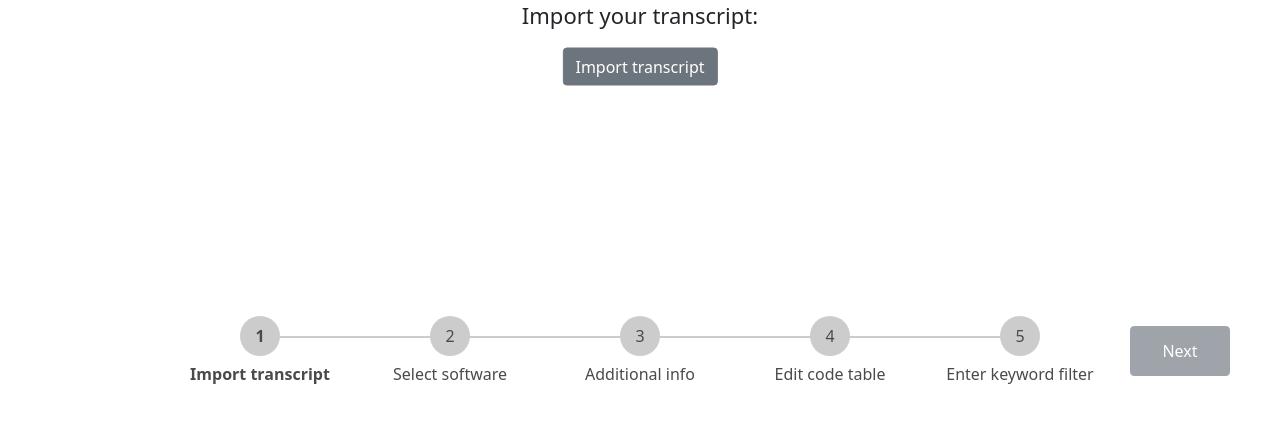
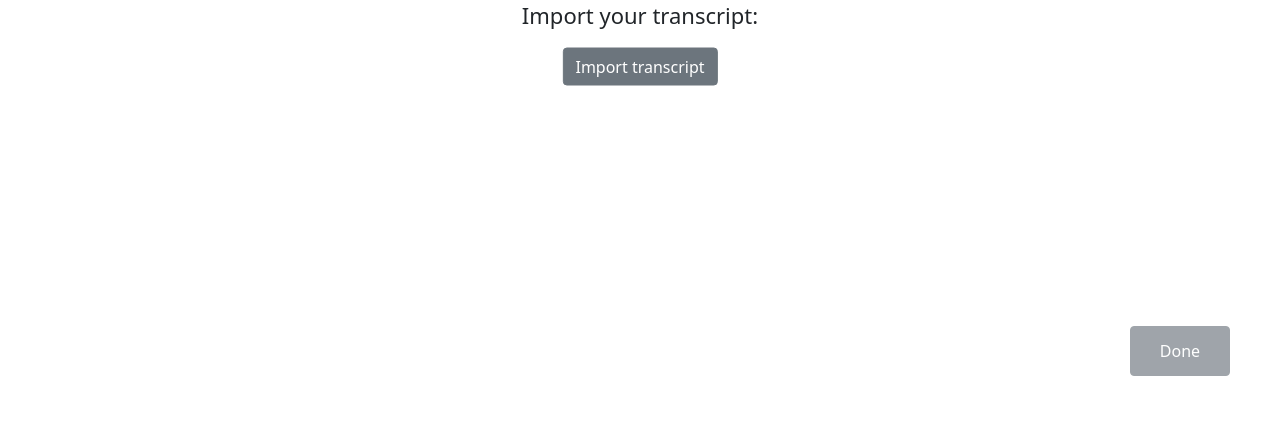
Before and after one commit to fmilana/tacodingassistant, a Python web app: template templates/main.html in a window 1280 px wide. Shown: the part 369-800 px from the top of the page. Run offline with Jinja, Linux system fonts and the light colour scheme; the template is opened without the code that fills it, so the values that code supplies are empty.

Commit message:
remove/bypass unnecessary import steps

```diff
--- a/analyse_train_and_predict.py
+++ b/analyse_train_and_predict.py
@@ -6,7 +6,7 @@ from collections import Counter
 from path_util import resource_path
 
 
-def analyse(doc_path, themes, filter_regexp, train_file_path=None):
+def analyse(doc_path, themes, train_file_path=None):
     # start = datetime.now()
     if train_file_path is not None:
         predict_file_path = train_file_path.replace('train', 'predict')
@@ -66,7 +66,7 @@ def analyse(doc_path, themes, filter_regexp, train_file_path=None):
             if isinstance(cleaned_sentence, str):
                 words = set(word_tokenize(cleaned_sentence))
                 for word in words:
-                    if word.lower() not in more_stop_words and not (filter_regexp != '' and re.match(filter_regexp, word)):
+                    if word.lower() not in more_stop_words:
                         word = word.lower()
                         # for analyse.csv
                         train_word_freq_dict[theme].append(word)
@@ -84,7 +84,7 @@ def analyse(doc_path, themes, filter_regexp, train_file_path=None):
                     words = set(word_tokenize(cleaned_sentence))
 
                     for word in words:
-                        if word.lower() not in more_stop_words and not (filter_regexp != '' and re.match(filter_regexp, word)):
+                        if word.lower() not in more_stop_words:
                             word = word.lower()
                             # for analyse.csv
                             predict_word_freq_dict[theme].append(word)
--- a/static/js/import.js
+++ b/static/js/import.js
@@ -42,11 +42,7 @@ const importLib = (function () {
     //next-buttons//
     d3.select('#import-transcript-next-button')
       .on('click', () => {
-        d3.select('#import-transcript-container')
-          .style('display', 'none');
-        d3.select('#import-software-container')
-          .style('display', 'block');
-        containersStack.push('#import-transcript-container');
+        importBackend.import_transcript();
       });
 
     d3.select('#import-software-next-button')
--- a/static/js/main.js
+++ b/static/js/main.js
@@ -119,15 +119,6 @@ const onImportData = function (data) {
       break;
     default:
       // keywords
-      if (data[1] === '') {
-        regexp = data[1];
-      } else if (data[1].startsWith('(?i)')) {
-        regexp = new RegExp(`\\b${data[1].replace(/^\(\?i\)/, '')}\\b[^A-Za-z]*`, 'gi'); // match only words (or word + punct)
-        regexp = regexp.toString();
-      } else {
-        regexp = new RegExp(`\\b${data[1].replace(/^\(\?i\)/, '')}\\b[^A-Za-z]*`, 'g'); // match only words (or word + punct)
-        regexp = regexp.toString();
-      }
       const valid = data[2];
       if (valid) {
         d3.select('#import-container')
@@ -136,7 +127,7 @@ const onImportData = function (data) {
         d3.select('#setup-container')
           .style('display', 'block');
 
-        setupBackend.set_up(transcriptPath, software, window.wordDelimiter, nvivoCodesPath, MAXQDASegmentsPath, dedooseExcerptsPath, themeCodeTablePath, regexp);
+        setupBackend.set_up(transcriptPath, software, window.wordDelimiter, nvivoCodesPath, MAXQDASegmentsPath, dedooseExcerptsPath, themeCodeTablePath);
       } else {
         // error message
         alert('Please check your filtered keywords or regular expression');
@@ -146,30 +137,12 @@ const onImportData = function (data) {
 };
 
 
-const onSetup = function (extractedThemes) {
-  themes = extractedThemes;
-
+const onSetup = function () {
   d3.select('#setup-container')
     .remove();
 
-  console.log(`${themes.length} themes`);
-
   d3.select('.navbar-top')
     .style('display', 'block');
-
-  d3.select('#cm-dropdown-content')
-    .selectAll('a')
-    .data(themes)
-    .enter()
-    .append('a')
-    .attr('id', (theme) => `${theme.replace(/([^a-zA-Z\d\s])/g, '').replace(/\s/g, '-')}-cm-button`)
-    .classed('capitalized', true)
-    .text(theme => theme);
-
-    for (let i = 0; i < themes.length; i++) {
-      const escapedTheme = themes[i].replace(/([^a-zA-Z\d\s])/g, '').replace(/\s/g, '-');
-      tabToContainerDict[`${escapedTheme}-cm-button`] = `${escapedTheme}-table-container`;
-    }
 
     // Navbar functionality
     d3.select('.navbar-top')
--- a/templates/main.html
+++ b/templates/main.html
@@ -31,15 +31,8 @@
           <a id="all-keywords-button">All Keywords</a>
         </div>
       </div>
-      <div id="cm-dropdown" class="dropdown">
-        <button class="dropbtn">Confusion Tables
-          <img src="../static/res/caret-down-fill.svg", height=12px, width=12px/>
-        </button>
-        <div id="cm-dropdown-content" class="dropdown-content">
-          <!-- links dynamically added here -->
-        </div>
-      </div>
     </div>
+
     <!-- import page -->
     <div id="import-container">
       <h1 id="import-title">Thematic Analysis Coding Assistant</h1>
@@ -49,7 +42,7 @@
           <p id="import-transcript-label" class="import-label">Import your transcript:</p>
           <button id="import-transcript-button" class="btn btn-secondary">Import transcript</button>
         </div>
-        <div id="import-step-progress-bar">
+        <!-- <div id="import-step-progress-bar">
           <div class="stepper-wrapper">
             <div class="stepper-item active">
               <div class="step-counter">1</div>
@@ -72,9 +65,10 @@
               <div class="step-name">Enter keyword filter</div>
             </div>
           </div>
-        </div>
-        <button id="import-transcript-next-button" class="btn btn-secondary next-button" disabled>Next</button>
+        </div> -->
+        <button id="import-transcript-next-button" class="btn btn-secondary next-button" disabled>Done</button>
       </div>
+
       <!-- select software used -->
       <div id="import-software-container">
         <div class="import-content">
@@ -126,6 +120,7 @@
         <button id="import-software-back-button" class="back-button btn btn-secondary">Back</button>
         <button id="import-software-next-button" class="next-button btn btn-secondary" disabled>Next</button>
       </div>
+
       <!-- select word delimiter -->
       <div id="import-word-delimiter-container">
         <div class="import-content">
@@ -165,6 +160,7 @@
         <button id="import-word-delimiter-back-button" class="back-button btn btn-secondary">Back</button>
         <button id="import-word-delimiter-next-button" class="next-button btn btn-secondary" disabled>Next</button>
       </div>
+
       <!-- select nvivo codes folder -->
       <div id="import-nvivo-codes-folder-container">
         <div class="import-content">
@@ -199,6 +195,7 @@
         <button id="import-nvivo-codes-folder-back-button" class="back-button btn btn-secondary">Back</button>
         <button id="import-nvivo-codes-folder-next-button" class="next-button btn btn-secondary" disabled>Next</button>
       </div>
+
       <!-- import MAXQDA coded segments -->
       <div id="import-maxqda-document-container">
         <div class="import-content">
@@ -233,6 +230,7 @@
         <button id="import-maxqda-document-back-button" class="back-button btn btn-secondary">Back</button>
         <button id="import-maxqda-document-next-button" class="next-button btn btn-secondary" disabled>Next</button>
       </div>
+
       <!-- import dedoose excerpts -->
       <div id="import-dedoose-excerpts-container">
         <div class="import-content">
@@ -267,6 +265,7 @@
         <button id="import-dedoose-excerpts-back-button" class="back-button btn btn-secondary">Back</button>
         <button id="import-dedoose-excerpts-next-button" class="next-button btn btn-secondary" disabled>Next</button>
       </div>
+
       <!-- code-theme table loading -->
       <div id="import-loading-code-theme-table-container">
         <div class="import-content">
@@ -274,6 +273,7 @@
           <p id="setup-label">Extracting codes...</p>
         </div>
       </div>
+
       <!-- edit code theme table -->
       <div id="import-edit-code-theme-table-container">
         <div class="import-content">
@@ -316,6 +316,7 @@
         <button id="import-edit-code-theme-table-back-button" class="back-button btn btn-secondary">Back</button>
         <button id="import-edit-code-theme-table-next-button" class="next-button btn btn-secondary" disabled>Next</button>
       </div>
+
       <!-- enter filter keywords -->
       <div id="import-keywords-container">
         <div class="import-content">
@@ -356,21 +357,23 @@
         <button id="import-keywords-back-button" class="back-button btn btn-secondary">Back</button>
         <button id="import-keywords-next-button" class="next-button btn btn-secondary">Done</button>
       </div>
+    </div>
 
-    </div>
-    <!--  -->
     <div id="setup-container">
       <img id="loading-gif" src="../static/res/loading.gif">
       <p id="setup-label">Extracting and classifying sentences...</p>
       <p class="import-sub-label">(This might take a few minutes)</p>
     </div>
+
     <div id="text-container">
       <img id="loading-gif" src="../static/res/loading.gif">
     </div>
+
     <div id="codes-table-container" class="table-container">
       <h1 id="table-title">Codes</h1>
       <img id="loading-gif" src="../static/res/loading.gif">
     </div>
+
     <div id="all-table-container" class="table-container">
       <button id="re-classify-button" class="btn btn-secondary" type="button" disabled>Re-classify</button>
       <h1 id="table-title">All Keywords</h1>
@@ -380,6 +383,7 @@
       </div>
       <img id="loading-gif" src="../static/res/loading.gif">
     </div>
+
     <div id="predict-table-container" class="table-container">
       <button id="re-classify-button" class="btn btn-secondary" type="button" disabled>Re-classify</button>
       <h1 id="table-title">Predict Keywords</h1>
@@ -389,6 +393,7 @@
       </div>
       <img id="loading-gif" src="../static/res/loading.gif">
     </div>
+
     <div id="train-table-container" class="table-container">
       <button id="re-classify-button" class="btn btn-secondary" type="button" disabled>Re-classify</button>
       <h1 id="table-title">Train Keywords</h1>
@@ -398,6 +403,7 @@
       </div>
       <img id="loading-gif" src="../static/res/loading.gif">
     </div>
+
     <div id="confusion-tables-container">
       <img id="loading-gif" src="../static/res/loading.gif">
     </div>
```
Also changed, not shown: classify_docx.py (+7 -11 lines), import_codes.py (+8 -8 lines), main.py (+11 -34 lines), preprocess.py (+1 -14 lines).
